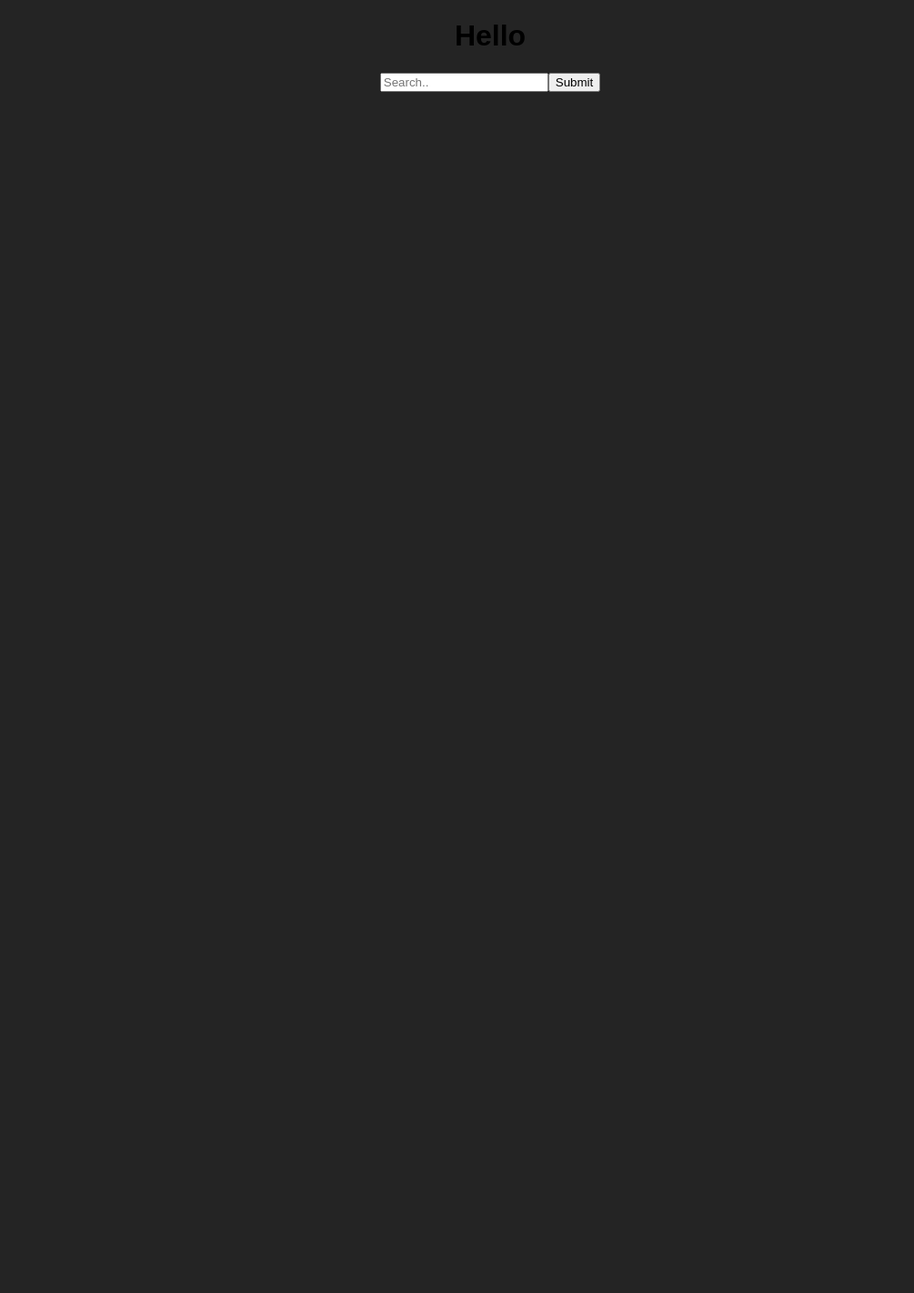
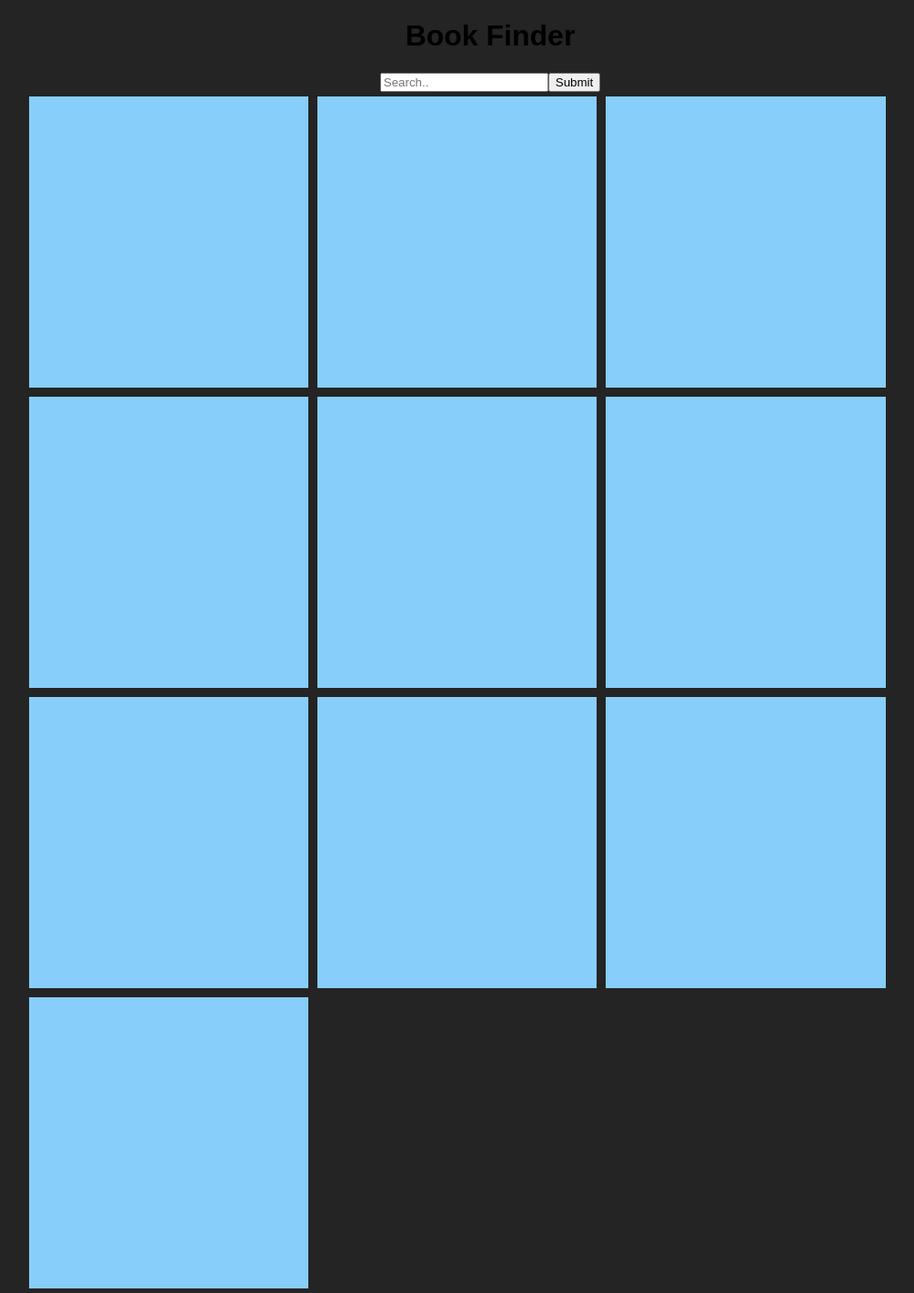
Before and after one commit to Igor333m/bookFinder, a React (Create React App) app: page / in a window 1280 px wide. Shown: the whole page at 91% size, without its empty margins (101-1106 px from the left). Before the commit the page ends 800 px from the top, so only its background shows below. Built offline with nearby package versions, Linux system fonts and the light colour scheme; the HTML template or start-up script is replaced by a standard one.

Commit message:
Add a promise with get request to google books api

```diff
--- a/src/App.css
+++ b/src/App.css
@@ -15,3 +15,17 @@ body {
 header {
   text-align: center;
 }
+
+main {
+  width: 80%;
+  margin: auto;
+  display: flex;
+  flex-flow: row wrap;
+}
+
+.item {
+  background-color: lightskyblue;
+  width: 30%;
+  height: 20rem;
+  margin: 5px;
+}
--- a/src/App.js
+++ b/src/App.js
@@ -13,8 +13,42 @@ class App extends React.Component {
     })
   }
 
+  get = url => {
+    return new Promise((resolve, reject) => {
+      const xhr = new XMLHttpRequest();
+      xhr.open("GET", url)
+      xhr.onload = function() {
+        // This is called even on 404 etc
+        // so check the status
+        if (xhr.status == 200) {
+          // Resolve the promise with the response text
+          resolve(xhr.response);
+        }
+        else {
+          // Otherwise reject with the status text
+          // which will hopefully be a meaningful error
+          reject(Error(xhr.statusText));
+        }
+      };
+
+      // Handle network errors
+      xhr.onerror = function() {
+        reject(Error("Network Error"));
+      };
+
+      // Make the request
+      xhr.send();
+    });
+  }
+
   handleSubmit = e => {
     e.preventDefault();
+    this.get(`https://www.googleapis.com/books/v1/volumes?q=intitle:${this.state.inputValue}`)
+      .then( response => {
+        console.log("response: ", response);
+      }, error => {
+        console.log("error: ", error);
+      } );
     console.log(this.state.inputValue);
   }
 
@@ -22,12 +56,25 @@ class App extends React.Component {
     return (
       <div>
         <header>
-          <h1>Hello</h1>
+          <h1>Book Finder</h1>
           <form onSubmit={this.handleSubmit}>
             <input type="text" value={this.state.inputValue} onChange={this.handleChange} placeholder="Search.." name="search" />
             <button type="submit" value="Submit">Submit</button>
           </form>
         </header>
+        <main>
+          <div className="item"></div>
+          <div className="item"></div>
+          <div className="item"></div>
+          <div className="item"></div>
+          <div className="item"></div>
+          <div className="item"></div>
+          <div className="item"></div>
+          <div className="item"></div>
+          <div className="item"></div>
+          <div className="item"></div>
+
+        </main>
       </div>
     );
   }
```
